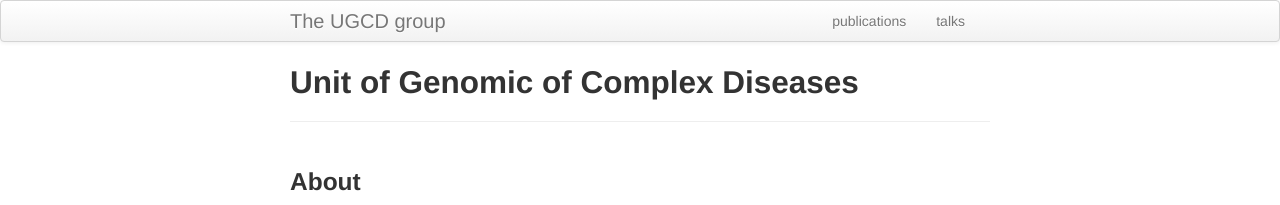
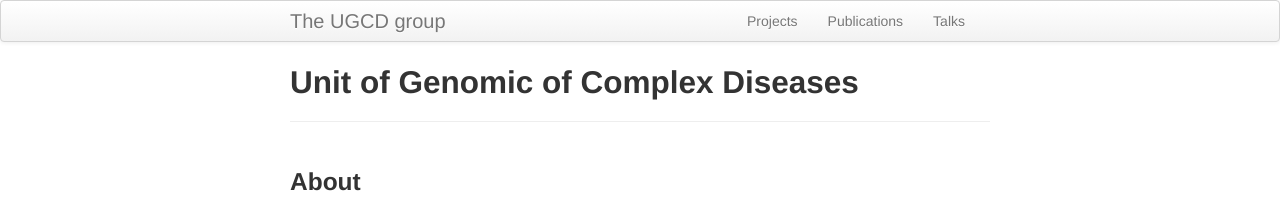
Before and after one commit to ugcd/ugcd.github.io, a Jekyll site: the page built from index.md, in a window 1280 px wide. Shown: the top 205 px of the page. Built offline with Jekyll 4.4.1, drawn with Linux system fonts in a browser that asks for light colours.

Commit message:
added projects to Menu

```diff
--- a/_includes/themes/twitter/default.html
+++ b/_includes/themes/twitter/default.html
@@ -34,8 +34,9 @@
         <div class="container-narrow">
           <a class="brand" href="{{ HOME_PATH }}">{{ site.title }}</a>
           <ul class="nav">
-              <li><a href="{{ BASE_PATH }}/pages/pubs.html">publications</a></li>
-              <li><a href="{{ BASE_PATH }}/pages/talks.html">talks</a></li>
+              <li><a href="{{ BASE_PATH }}/pages/projects">Projects</a></li>
+              <li><a href="{{ BASE_PATH }}/pages/pubs.html">Publications</a></li>
+              <li><a href="{{ BASE_PATH }}/pages/talks.html">Talks</a></li>
           </ul>
         </div>
       </div>
```
